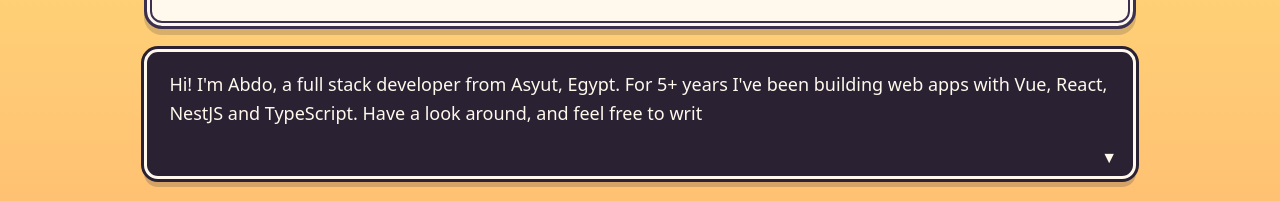
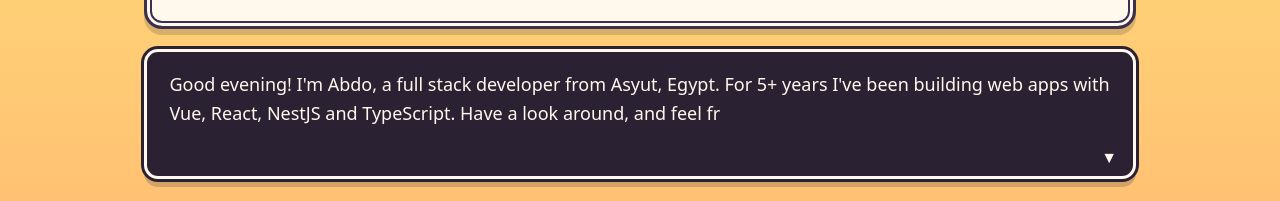
Before and after one commit to abdelrahmansafwat/asafwat, a Nuxt app: page / in a window 1280 px wide. Shown: the part 449-650 px from the top of the page. Built offline with nearby package versions, Linux system fonts and the light colour scheme; no server answers.

Commit message:
feat: intro greeting follows the time of day at home

```diff
--- a/app/components/home/PartyCard.vue
+++ b/app/components/home/PartyCard.vue
@@ -41,7 +41,11 @@
 
   const line = ref(intro)
   const night = ref(false)
-  const greeting = computed(() => (night.value ? `${intro} It's late here, so I'm probably deep in a JRPG right now.` : intro))
+  const hello = ref('Hi!')
+  const greeting = computed(() => {
+    const text = intro.replace(/^Hi!/, hello.value)
+    return night.value ? `${text} It's late here, so I'm probably deep in a JRPG right now.` : text
+  })
   const { data: sun } = await useHomeSun()
   const egg = ref('')
   const pokes = ref(0)
@@ -133,6 +137,11 @@
 
   onMounted(() => {
     night.value = !!sun.value && isAfterDark(sun.value)
+    const hour = Number(new Intl.DateTimeFormat('en-GB', { timeZone: profile.home.timeZone, hour: '2-digit', hourCycle: 'h23' }).format(new Date()))
+    if (night.value && hour < 12) hello.value = 'Hi, night owl!'
+    else if (hour < 12) hello.value = 'Good morning!'
+    else if (hour < 17 && !night.value) hello.value = 'Good afternoon!'
+    else hello.value = 'Good evening!'
     line.value = greeting.value
   })
   useEventListener('keydown', onKey)
```
